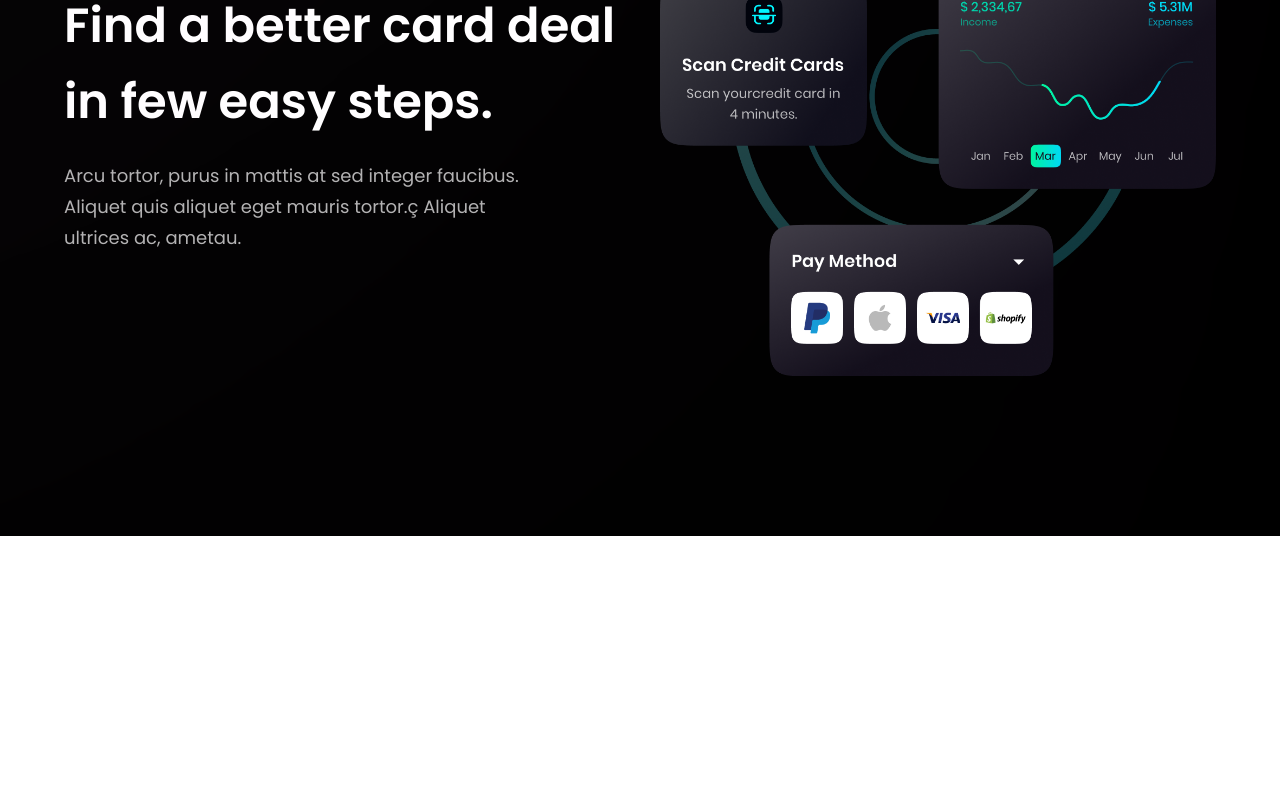
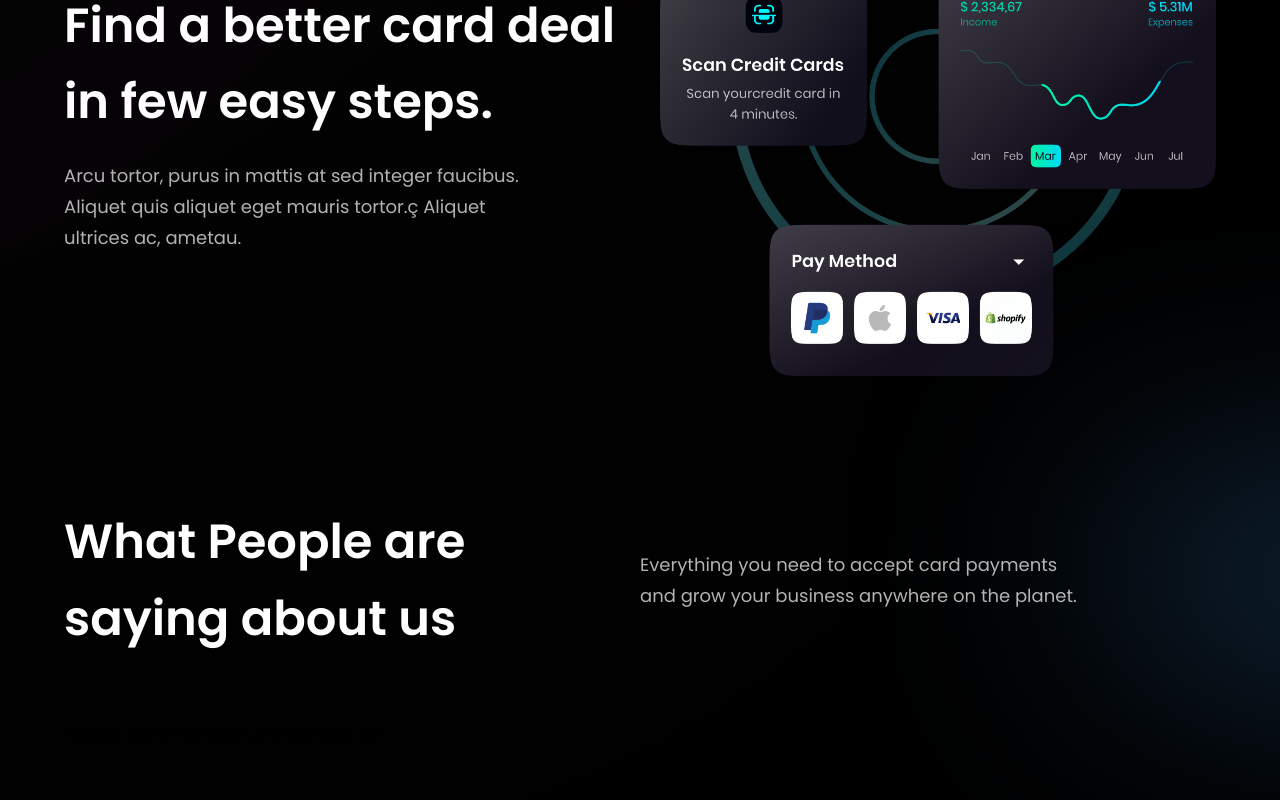
Before and after one commit to YuliyaAdamiv/PaymentMethod, a React (Vite) app: page / in a window 1280 px wide. Shown: the part 2310-3110 px from the top of the page. Before the commit the page ends 2846 px from the top, so only its background shows below. Built offline with nearby package versions, Linux system fonts and the light colour scheme; the HTML template or start-up script is replaced by a standard one.

Commit message:
add component Testimonials

```diff
--- a/src/components/Testimonials.jsx
+++ b/src/components/Testimonials.jsx
@@ -1,7 +1,28 @@
-import React from 'react';
+import { feedback } from '../constants';
+import styles from '../style';
+import FeedbackCard from './FeedbackCard';
 
-const Testimonials = () => {
-  return <div>Testimonials</div>;
-};
+const Testimonials = () => (
+    <section id="clients" className={`${styles.paddingY} ${styles.flexCenter} flex-col relative `}>
+        <div className="absolute z-[0] w-[60%] h-[60%] -right-[50%] rounded-full blue__gradient bottom-40" />
+
+        <div className="w-full flex justify-between items-center md:flex-row flex-col sm:mb-16 mb-6 relative z-[1]">
+            <h2 className={styles.heading2}>
+                What People are <br className="sm:block hidden" /> saying about us
+            </h2>
+            <div className="w-full md:mt-0 mt-6">
+                <p className={`${styles.paragraph} text-left max-w-[450px]`}>
+                    Everything you need to accept card payments and grow your business anywhere on the planet.
+                </p>
+            </div>
+        </div>
+
+        <div className="flex flex-wrap sm:justify-start justify-center w-full feedback-container relative z-[1]">
+            {feedback.map((card) => (
+                <FeedbackCard key={card.id} {...card} />
+            ))}
+        </div>
+    </section>
+);
 
 export default Testimonials;
```
